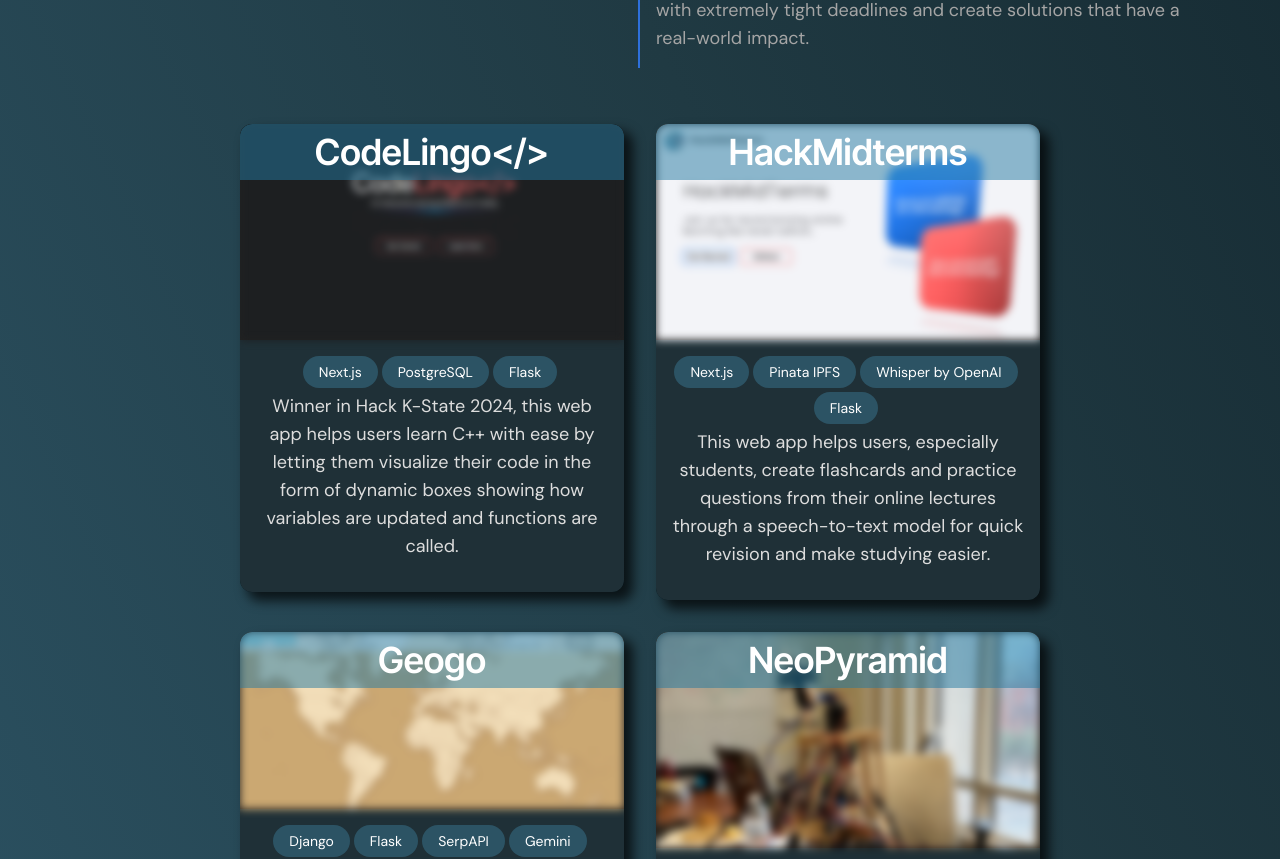
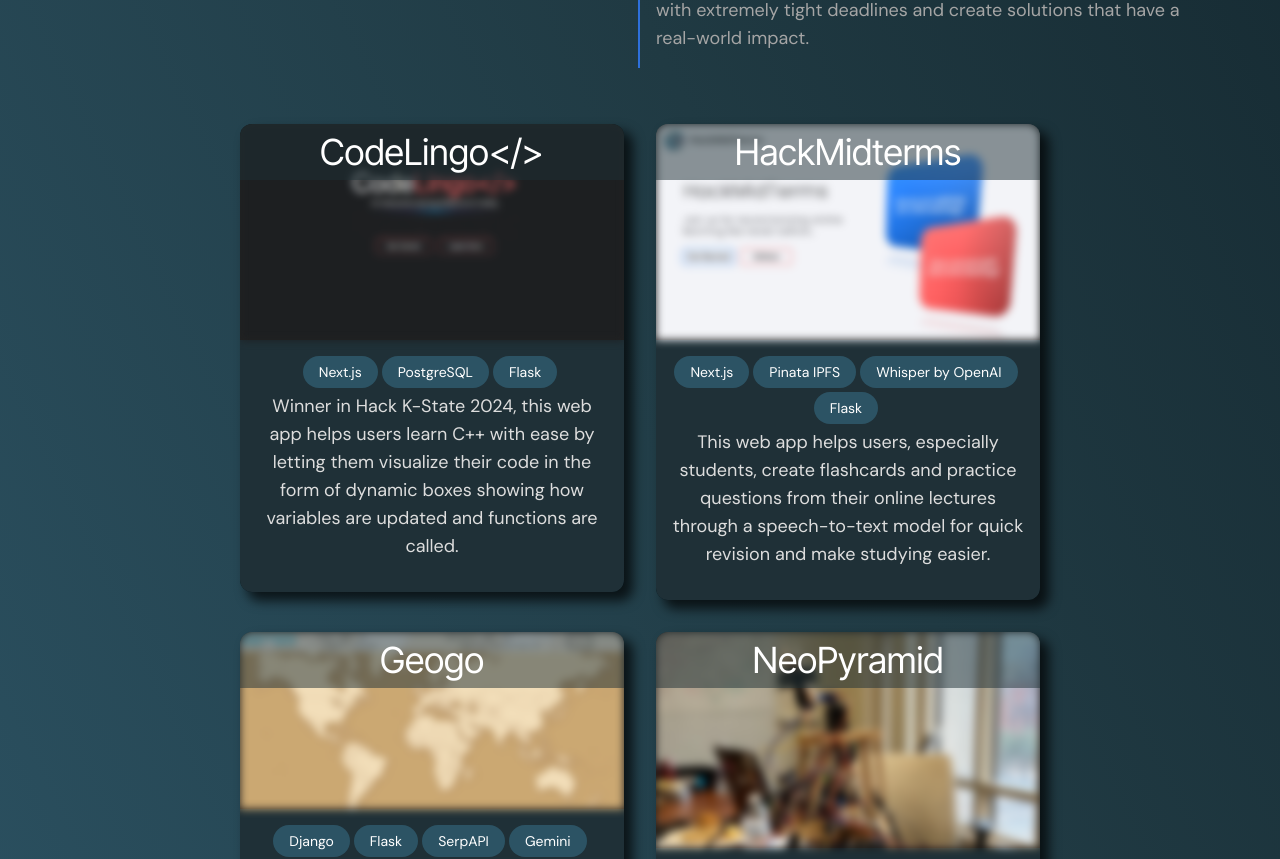
Before and after one commit to an-siuu-man/portfolio, a Next.js app in the folder portfolio/: page / in a window 1280 px wide. Shown: the part 1320-2179 px from the top of the page. Built offline with nearby package versions, Linux system fonts and the light colour scheme.

Commit message:
fixed arrow

```diff
--- a/portfolio/src/app/components/About.js
+++ b/portfolio/src/app/components/About.js
@@ -64,18 +64,12 @@ export default function About() {
     const handleScroll = () => {
       const downArrow = document.querySelector('.down-arrow');
       if (window.scrollY === 0) {
-        downArrow.style.opacity = '1';
-        setTimeout(() => {
-          downArrow.style.strokeWidth = '1';
-        }, 600);
+        downArrow.style.strokeWidth = '1';
+
       } else {
-        downArrow.style.opacity = '0';
-        setTimeout(() => {
-          downArrow.style.strokeWidth = '0';
-        }, 600);
+        downArrow.style.strokeWidth = '0';
       }
     };
-
     window.addEventListener('resize', handleResize);
     window.addEventListener('scroll', handleScroll);
 
@@ -133,7 +127,7 @@ export default function About() {
       </div>
       <svg
         onClick={handleClick}
-        className="fixed bottom-0 left-1/2 transform -translate-x-1/2 mb-4"
+        className="fixed bottom-0 left-1/2 cursor-pointer transform -translate-x-1/2 mb-4"
         width="100px"
         height="100px"
         viewBox="0 0 24 24"
--- a/portfolio/src/app/components/Job.js
+++ b/portfolio/src/app/components/Job.js
@@ -34,7 +34,7 @@ export default function Job(props) {
           </svg>
         </div>
         <h2 className='font-inter font-regular text-3xl mb-2'>{props.company}</h2>
-        <div className={`transition-all duration-700 ease-in-out overflow-hidden ${isVisible ? 'max-h-screen opacity-100' : 'max-h-0 opacity-0'}`}>
+        <div className={`transition-all duration-1000 ease-in-out overflow-hidden ${isVisible ? 'max-h-[500px] opacity-100' : 'max-h-0 opacity-0'}`}>
           <p className='font-dmsans font-light text-lg'>{props.date}</p>
           <p className='font-dmsans font-light text-lg mb-2'>{props.location}</p>
           <div className='flex flex-row flex-wrap'>
--- a/portfolio/src/app/components/Project.js
+++ b/portfolio/src/app/components/Project.js
@@ -12,6 +12,10 @@ export default function Project(props) {
     setIsHovered(false);
   };
 
+  const handleClick = (link) => {
+    window.open(link, '_blank');
+  }
+
   return (
     <div
       className="flex flex-col justify-start hover:scale-[1.05] duration-500 rounded-xl shadow-custom-dark bg-[#0f2027] overflow-hidden items-center  m-4 max-w-[30vw]"
@@ -25,7 +29,7 @@ export default function Project(props) {
           alt={props.title}
           height={300}
         />
-        <h1 className="project-title py-2 absolute top-[0%] rounded-tr-xl rounded-tl-xl w-full text-center font-inter font-semibold text-white text-4xl">
+        <h1 className="project-title py-2 absolute top-[0%] rounded-tr-xl rounded-tl-xl w-full text-center font-inter  text-white text-4xl">
           {props.title}
         </h1>
       </div>
@@ -42,10 +46,10 @@ export default function Project(props) {
         {props.description}
       </p>
       <div className={`flex flex-row justify-center items-baseline mt-4 w-full ease-in-out duration-500 ${isHovered ? 'max-h-[50px] overflow-hidden opacity-1' : 'opacity-0 max-h-0'}`}>
-        <button className="bg-[#2e70db] mx-2 hover:bg-[#1e60cb] duration-200 p-4 h-[20px] flex justify-center items-center font-dmsans rounded-full">
+        <button onClick = {() => {handleClick(props.github)}} className="bg-[#2e70db] mx-2 hover:bg-[#1e60cb] duration-200 p-4 h-[20px] flex justify-center items-center font-dmsans rounded-full">
           Github
         </button>
-        <button className="bg-[#2e70db] mx-2 hover:bg-[#1e60cb] duration-200 p-4 h-[20px] flex justify-center items-center font-dmsans rounded-full">
+        <button onClick = {() => {handleClick(props.devpost)}} className="bg-[#2e70db] mx-2 hover:bg-[#1e60cb] duration-200 p-4 h-[20px] flex justify-center items-center font-dmsans rounded-full">
           Devpost
         </button>
       </div>
--- a/portfolio/src/app/components/Projects.js
+++ b/portfolio/src/app/components/Projects.js
@@ -57,10 +57,10 @@ export default function Projects() {
                     </div>
                 </div>
                 <div className='projects-container flex flex-row items-start justify-center max-w-[80vw] flex-wrap'>
-                    <Project image = {project1} skills = {['Next.js', 'PostgreSQL','Flask']} title = 'CodeLingo</>' description = 'Winner in Hack K-State 2024, this web app helps users learn C++ with ease by letting them visualize their code in the form of dynamic boxes showing how variables are updated and functions are called.' />
-                    <Project image = {project2} skills = {['Next.js', 'Pinata IPFS', 'Whisper by OpenAI', 'Flask']} title = 'HackMidterms' description = 'This web app helps users, especially students, create flashcards and practice questions from their online lectures through a speech-to-text model for quick revision and make studying easier.'/>
-                    <Project image = {project3} skills = {['Django', 'Flask', 'SerpAPI', 'Gemini']} title = 'Geogo' description = 'To make tourism easier, me and three of my peers developed this app to provide users with visa requirements, flight itenaries, popular tourist spots, and potential daily costs of travelling to any city with an international airport.' />
-                    <Project image = {project4} skills = {['C/C++', "Arduino", 'Raspberry Pi']} title = 'NeoPyramid' description = 'This project is a mechanical rubber-band shooting turret with a rotating barrel that could detect foreign objects and shoot accurately at them upto distances more than 25ft.' />
+                    <Project image = {project1} github = "https://github.com/an-siuu-man/code-lingo" devpost = 'https://devpost.com/software/codelingo-lg9a4q' skills = {['Next.js', 'PostgreSQL','Flask']} title = 'CodeLingo</>' description = 'Winner in Hack K-State 2024, this web app helps users learn C++ with ease by letting them visualize their code in the form of dynamic boxes showing how variables are updated and functions are called.' />
+                    <Project image = {project2} github = "https://github.com/an-siuu-man/hackmidterms" devpost = "https://devpost.com/software/hackmidterms" skills = {['Next.js', 'Pinata IPFS', 'Whisper by OpenAI', 'Flask']} title = 'HackMidterms' description = 'This web app helps users, especially students, create flashcards and practice questions from their online lectures through a speech-to-text model for quick revision and make studying easier.'/>
+                    <Project image = {project3} github = "https://github.com/an-siuu-man/geogo" devpost = "https://devpost.com/software/geogo" skills = {['Django', 'Flask', 'SerpAPI', 'Gemini']} title = 'Geogo' description = 'To make tourism easier, me and three of my peers developed this app to provide users with visa requirements, flight itenaries, popular tourist spots, and potential daily costs of travelling to any city with an international airport.' />
+                    <Project image = {project4} github = "https://github.com/manees-singh/NeoPyramid" devpost = 'https://devpost.com/software/servo-tower' skills = {['C/C++', "Arduino", 'Raspberry Pi']} title = 'NeoPyramid' description = 'This project is a mechanical rubber-band shooting turret with a rotating barrel that can detect foreign objects and shoot accurately at them at distances more than 25ft.' />
                 </div>
             </div>
         </div>
--- a/portfolio/src/app/globals.css
+++ b/portfolio/src/app/globals.css
@@ -31,6 +31,10 @@ body {
   margin-bottom: 20%;
 }
 
+.down-arrow {
+  transition: all 0.5s ease-in-out;
+}
+
 .navbar {
   transition: transform 0.5s ease-in-out, width 0.5s ease-in-out, background-color 0.5s ease-in-out;
 }
@@ -40,5 +44,5 @@ body {
 }
 
 .project-title {
-  background-color: rgba(36, 123, 161, 0.5);
+  background-color: rgba(31, 48, 55, 0.5);
 }
```
